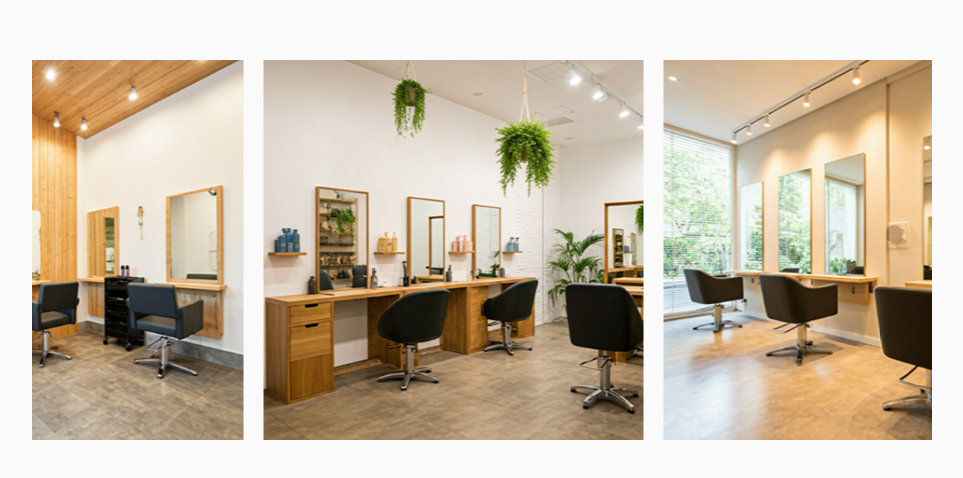
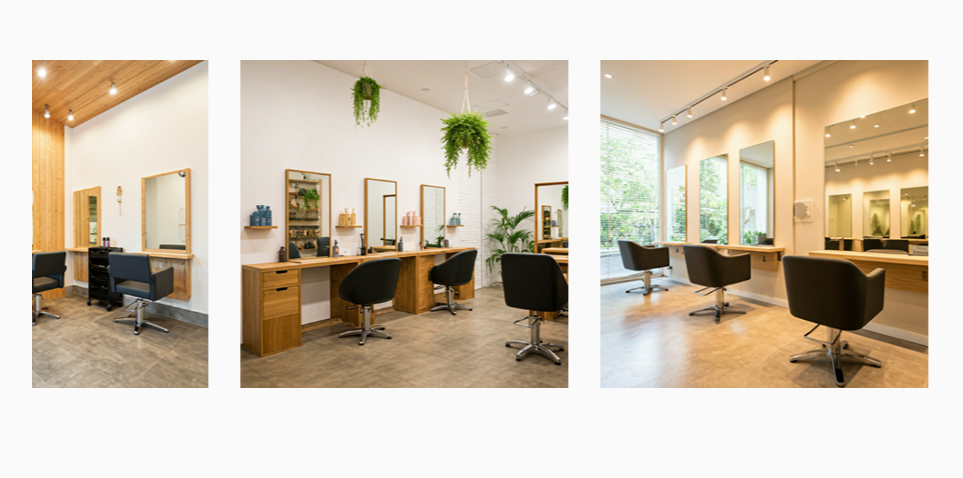
Before and after one commit to koma104/hairsalon-vdo, a Next.js app: page / in a window 1280 px wide. Shown: the part 1368-1846 px from the top of the page, without its empty margins (151-1114 px from the left). Built offline with nearby package versions, Linux system fonts and the light colour scheme; a web font is replaced by a local one.

Commit message:
fix: PC カルーセル画像サイズ調整

```diff
--- a/src/app/globals.css
+++ b/src/app/globals.css
@@ -113,7 +113,7 @@ select {
   --news-thumbnail-size-sp: 6.25rem; /* 100px */
   --news-thumbnail-size-pc: 9rem; /* 128px */
   --carousel-width-sp: 15rem;
-  --carousel-width-pc: 20rem;
+  --carousel-width-pc: 18rem;
 }
 
 /* レイアウトサイズ */
--- a/src/app/page.module.css
+++ b/src/app/page.module.css
@@ -129,11 +129,11 @@
     flex: none;
   }
 
-  @media (any-hover: hover) {
+  /* @media (any-hover: hover) {
     &:hover .carousel-group {
       animation-play-state: paused;
     }
-  }
+  } */
 }
 
 .carousel-group {
@@ -145,6 +145,8 @@
   width: calc(var(--carousel-width-sp) * 3);
 
   @media (min-width: 768px) {
+    gap: 1.6rem;
+    padding-inline-end: 1.6rem;
     width: calc(var(--carousel-width-pc) * 3);
     animation-duration: 45s;
   }
@@ -157,7 +159,7 @@
 
   @media (min-width: 768px) {
     width: var(--carousel-width-pc);
-    height: calc(var(--carousel-width-pc) - 1rem);
+    height: calc(var(--carousel-width-pc) - 1.6rem);
   }
 }
 
```
